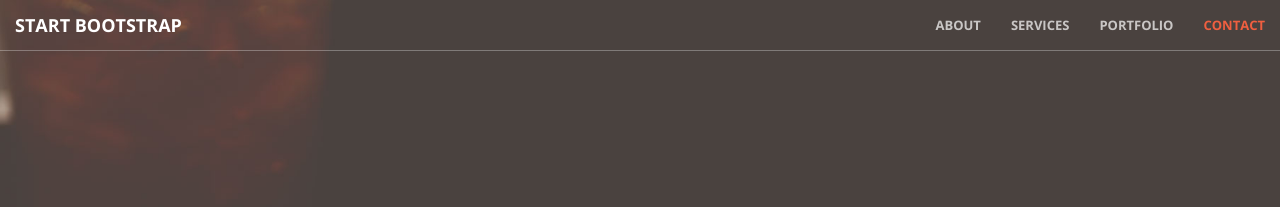
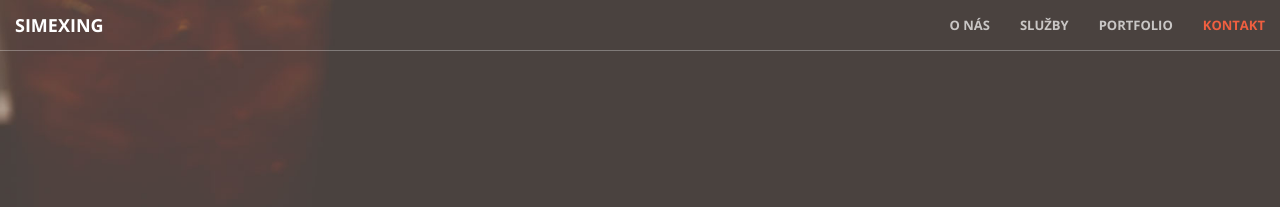
Before and after one commit to stesi13/simexing, a Jekyll site: the page built from index.html, in a window 1280 px wide. Shown: the top 207 px of the page. Built offline with Jekyll 4.4.1, drawn with Linux system fonts in a browser that asks for light colours.

Commit message:
Update nav.html

```diff
--- a/_includes/nav.html
+++ b/_includes/nav.html
@@ -8,23 +8,23 @@
                 <span class="icon-bar"></span>
                 <span class="icon-bar"></span>
             </button>
-            <a class="navbar-brand page-scroll" href="#page-top">Start Bootstrap</a>
+            <a class="navbar-brand page-scroll" href="#page-top">Simexing</a>
         </div>
 
         <!-- Collect the nav links, forms, and other content for toggling -->
         <div class="collapse navbar-collapse" id="bs-example-navbar-collapse-1">
             <ul class="nav navbar-nav navbar-right">
                 <li>
-                    <a class="page-scroll" href="#about">About</a>
+                    <a class="page-scroll" href="#about">O nás</a>
                 </li>
                 <li>
-                    <a class="page-scroll" href="#services">Services</a>
+                    <a class="page-scroll" href="#services">Služby</a>
                 </li>
                 <li>
                     <a class="page-scroll" href="#portfolio">Portfolio</a>
                 </li>
                 <li>
-                    <a class="page-scroll" href="#contact">Contact</a>
+                    <a class="page-scroll" href="#contact">Kontakt</a>
                 </li>
             </ul>
         </div>
```
